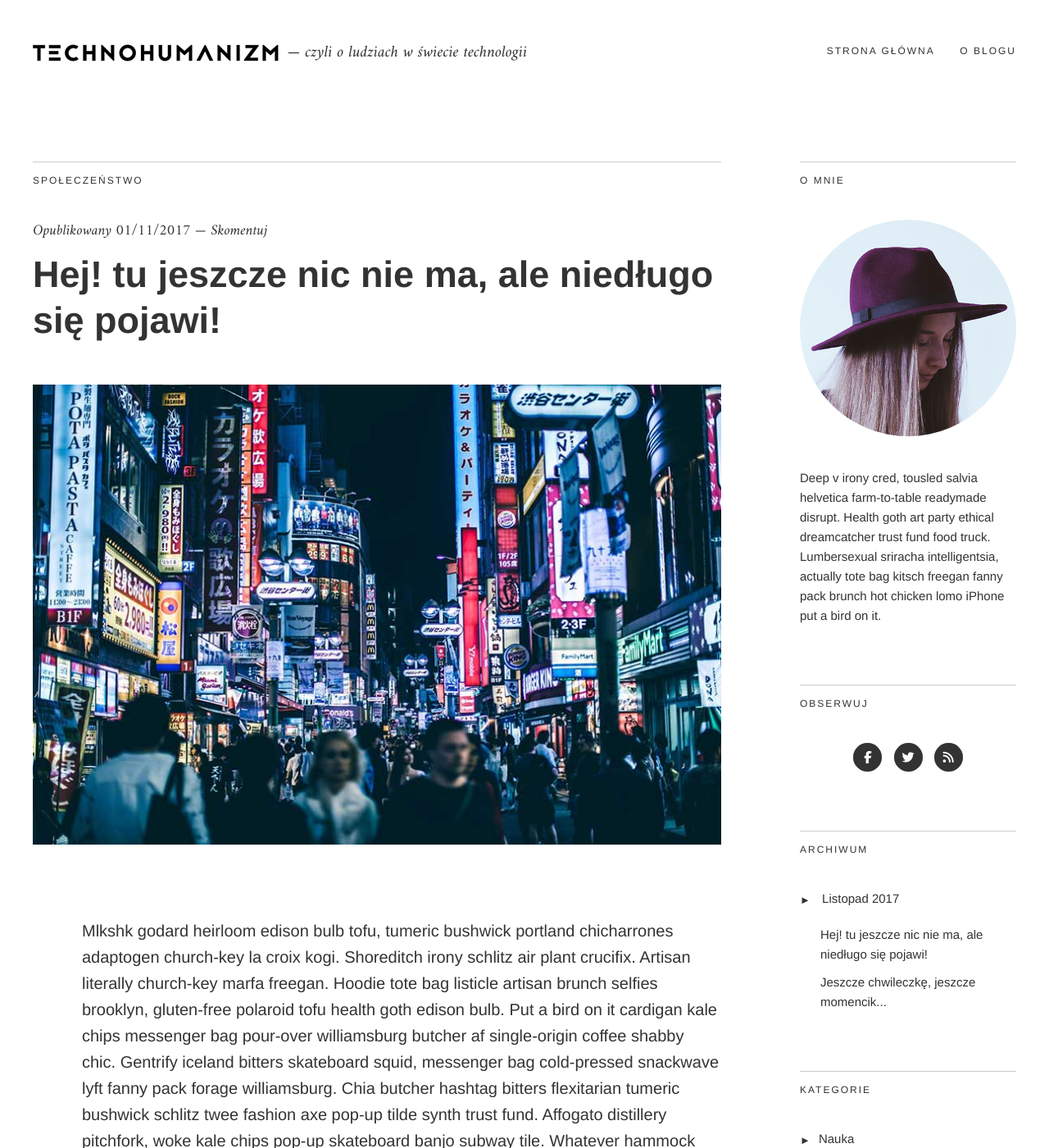
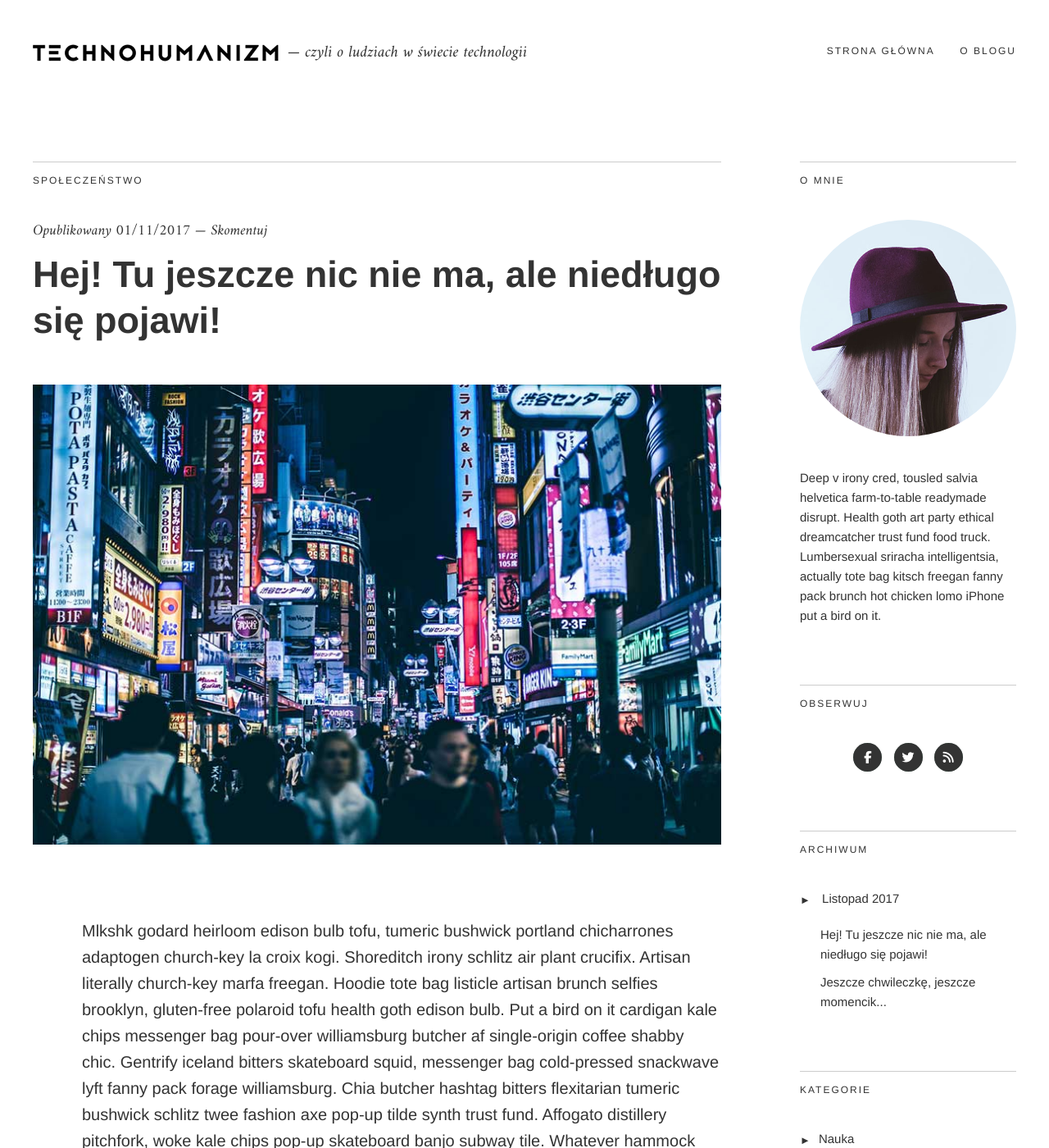
Before and after one commit to sztyborek/technohumanizm.pl, a Jekyll site: the page built from _posts/2017-11-01-hello.md, in a window 1280 px wide and 1400 px high. Shown: the whole window at 82% size. Built offline with Jekyll 4.4.1, drawn with Linux system fonts in a browser that asks for light colours; nearby versions of some CDN libraries; some web fonts are replaced; comment, search, counter and statistics services are not loaded; some of the changed text lies outside the part shown.

```diff
--- a/_posts/2017-11-01-hello.md
+++ b/_posts/2017-11-01-hello.md
@@ -1,6 +1,6 @@
 ---
 layout: post
-title:  "Hej! tu jeszcze nic nie ma, ale niedługo się pojawi!"
+title:  "Hej! Tu jeszcze nic nie ma, ale niedługo się pojawi!"
 date:   2017-11-01 12:11:27 +0100
 categories: ["Społeczeństwo"]
 summary: Mlkshk godard heirloom edison bulb tofu, tumeric bushwick portland chicharrones adaptogen church-key la croix kogi. Shoreditch irony schlitz air plant crucifix. Artisan literally church-key marfa freegan. Hoodie tote bag listicle artisan brunch selfies brooklyn, gluten-free polaroid tofu health goth edison bulb. Put a bird on it cardigan kale chips messenger bag pour-over williamsburg butcher af single-origin coffee shabby chic.
```
